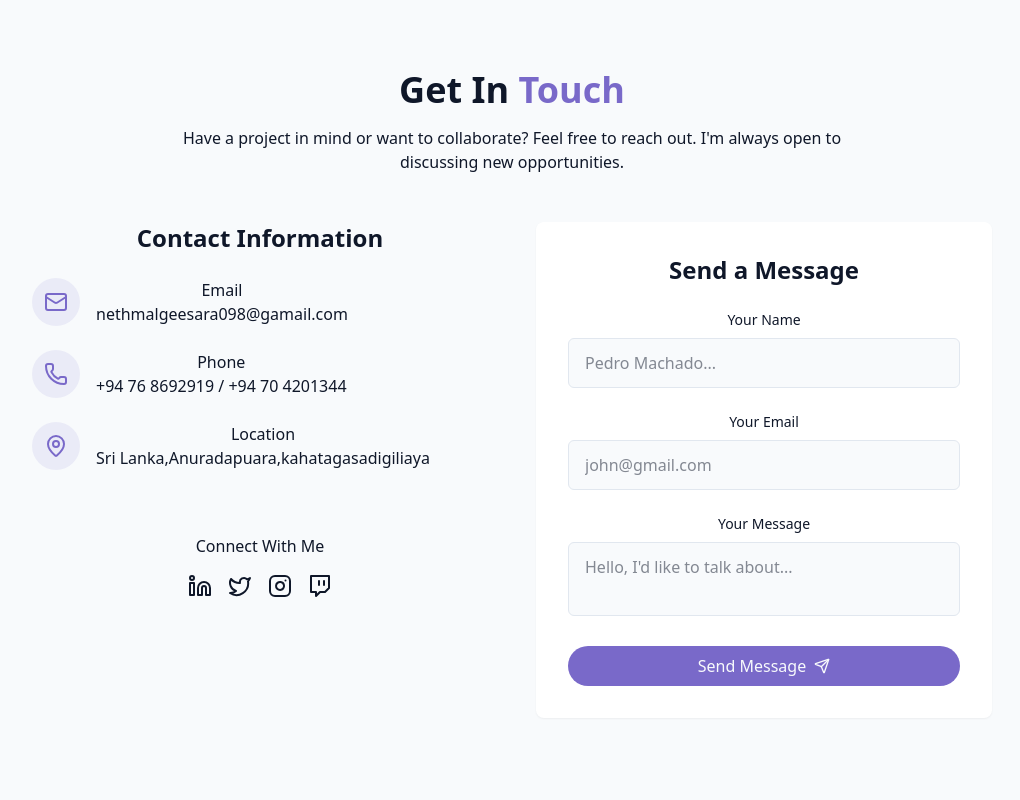
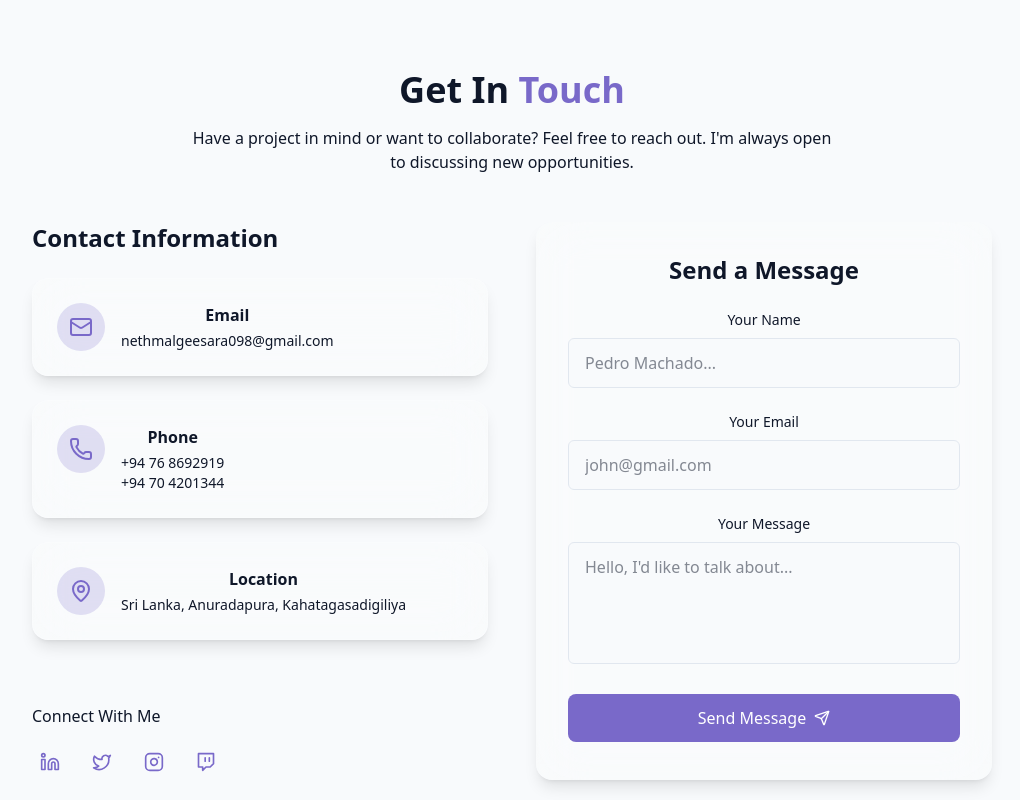
Before and after one commit to nethmalgeesaraux/Modern-Personal-Portfolio, a React (Vite) app: page / in a window 1280 px wide. Shown: the part 3960-4760 px from the top of the page, without its empty margins (128-1148 px from the left). Built offline with nearby package versions, Linux system fonts and the light colour scheme.

Commit message:
contact update

```diff
--- a/src/assets/components/ContactSection.jsx
+++ b/src/assets/components/ContactSection.jsx
@@ -18,7 +18,6 @@ export const ContactSection = () => {
 
   const handleSubmit = (e) => {
     e.preventDefault();
-
     setIsSubmitting(true);
 
     setTimeout(() => {
@@ -29,99 +28,128 @@ export const ContactSection = () => {
       setIsSubmitting(false);
     }, 1500);
   };
+
   return (
-    <section id="contact" className="py-24 px-4 relative bg-secondary/30">
+    <section id="contact" className="py-12 md:py-24 px-4 relative bg-secondary/20">
       <div className="container mx-auto max-w-5xl">
-        <h2 className="text-3xl md:text-4xl font-bold mb-4 text-center">
-          Get In <span className="text-primary"> Touch</span>
+        <h2 className="text-2xl md:text-4xl font-bold mb-4 text-center">
+          Get In <span className="text-primary">Touch</span>
         </h2>
-
-        <p className="text-center text-muted-foreground mb-12 max-w-2xl mx-auto">
+        <p className="text-center text-muted-foreground mb-8 md:mb-12 max-w-2xl mx-auto px-4">
           Have a project in mind or want to collaborate? Feel free to reach out.
           I'm always open to discussing new opportunities.
         </p>
 
-        <div className="grid grid-cols-1 md:grid-cols-2 gap-12">
-          <div className="space-y-8">
-            <h3 className="text-2xl font-semibold mb-6">
-              {" "}
+        <div className="grid grid-cols-1 lg:grid-cols-2 gap-8 md:gap-12">
+          {/* Contact Info */}
+          <div className="space-y-6 md:space-y-8">
+            <h3 className="text-xl md:text-2xl font-semibold mb-6 text-center lg:text-left">
               Contact Information
             </h3>
 
-            <div className="space-y-6 justify-center">
-              <div className="flex items-start space-x-4">
-                <div className="p-3 rounded-full bg-primary/10">
-                  <Mail className="h-6 w-6 text-primary" />{" "}
+            <div className="grid grid-cols-1 sm:grid-cols-2 lg:grid-cols-1 gap-4 md:gap-6">
+              {/* Email */}
+              <div className="flex items-start space-x-4 p-4 md:p-6 rounded-xl md:rounded-2xl bg-white/20 dark:bg-black/20 backdrop-blur-xl border border-white/20 shadow-lg hover:scale-[1.02] transition-transform duration-300">
+                <div className="p-2 md:p-3 rounded-full bg-primary/20 flex-shrink-0">
+                  <Mail className="h-5 w-5 md:h-6 md:w-6 text-primary" />
                 </div>
-                <div>
-                  <h4 className="font-medium"> Email</h4>
+                <div className="flex flex-col min-w-0">
+                  <h4 className="font-semibold text-foreground mb-1 text-sm md:text-base">Email</h4>
                   <a
-                    href="mailto:hello@gmail.com"
-                    className="text-muted-foreground hover:text-primary transition-colors"
+                    href="mailto:nethmalgeesara098@gmail.com"
+                    className="text-muted-foreground hover:text-primary transition-colors text-xs md:text-sm break-all"
                   >
-                    nethmalgeesara098@gamail.com
+                    nethmalgeesara098@gmail.com
                   </a>
                 </div>
               </div>
-              <div className="flex items-start space-x-4">
-                <div className="p-3 rounded-full bg-primary/10">
-                  <Phone className="h-6 w-6 text-primary" />{" "}
+
+              {/* Phone */}
+              <div className="flex items-start space-x-4 p-4 md:p-6 rounded-xl md:rounded-2xl bg-white/20 dark:bg-black/20 backdrop-blur-xl border border-white/20 shadow-lg hover:scale-[1.02] transition-transform duration-300">
+                <div className="p-2 md:p-3 rounded-full bg-primary/20 flex-shrink-0">
+                  <Phone className="h-5 w-5 md:h-6 md:w-6 text-primary" />
                 </div>
-                <div>
-                  <h4 className="font-medium"> Phone</h4>
+                <div className="flex flex-col min-w-0">
+                  <h4 className="font-semibold text-foreground mb-1 text-sm md:text-base">Phone</h4>
                   <a
-                    href="tel:+11234567890"
-                    className="text-muted-foreground hover:text-primary transition-colors"
+                    href="tel:+94768692919"
+                    className="text-muted-foreground hover:text-primary transition-colors text-xs md:text-sm"
                   >
-                    +94 76 8692919 / +94 70 4201344
+                    +94 76 8692919
+                  </a>
+                  <a
+                    href="tel:+94704201344"
+                    className="text-muted-foreground hover:text-primary transition-colors text-xs md:text-sm"
+                  >
+                    +94 70 4201344
                   </a>
                 </div>
               </div>
-              <div className="flex items-start space-x-4">
-                <div className="p-3 rounded-full bg-primary/10">
-                  <MapPin className="h-6 w-6 text-primary" />{" "}
+
+              {/* Location */}
+              <div className="flex items-start space-x-4 p-4 md:p-6 rounded-xl md:rounded-2xl bg-white/20 dark:bg-black/20 backdrop-blur-xl border border-white/20 shadow-lg hover:scale-[1.02] transition-transform duration-300 sm:col-span-2 lg:col-span-1">
+                <div className="p-2 md:p-3 rounded-full bg-primary/20 flex-shrink-0">
+                  <MapPin className="h-5 w-5 md:h-6 md:w-6 text-primary" />
                 </div>
-                <div>
-                  <h4 className="font-medium"> Location</h4>
-                  <a className="text-muted-foreground hover:text-primary transition-colors">
-                    Sri Lanka,Anuradapuara,kahatagasadigiliaya
-                  </a>
+                <div className="flex flex-col min-w-0">
+                  <h4 className="font-semibold text-foreground mb-1 text-sm md:text-base">Location</h4>
+                  <p className="text-muted-foreground text-xs md:text-sm">
+                    Sri Lanka, Anuradapura, Kahatagasadigiliya
+                  </p>
                 </div>
               </div>
             </div>
 
-            <div className="pt-8">
-              <h4 className="font-medium mb-4"> Connect With Me</h4>
-              <div className="flex space-x-4 justify-center">
-                <a href="https://www.linkedin.com/in/nethmal-geesara-473962351/?lipi=urn%3Ali%3Apage%3Ad_flagship3_profile_view_base_contact_details%3BICcaAYLTTdyXYi79Z2ZxvQ%3D%3D" target="_blank">
-                  <Linkedin />
+            {/* Social Links */}
+            <div className="pt-6 md:pt-8">
+              <h4 className="font-medium mb-4 text-center lg:text-left">Connect With Me</h4>
+              <div className="flex space-x-3 md:space-x-4 justify-center lg:justify-start">
+                <a
+                  href="https://www.linkedin.com/in/nethmal-geesara-473962351/"
+                  target="_blank"
+                  rel="noopener noreferrer"
+                  className="p-2 rounded-full bg-white/10 hover:bg-primary/20 transition-colors"
+                  aria-label="LinkedIn"
+                >
+                  <Linkedin className="h-4 w-4 md:h-5 md:w-5 text-primary" />
                 </a>
-                <a href="#" target="_blank">
-                  <Twitter />
+                <a
+                  href="#"
+                  target="_blank"
+                  rel="noopener noreferrer"
+                  className="p-2 rounded-full bg-white/10 hover:bg-primary/20 transition-colors"
+                  aria-label="Twitter"
+                >
+                  <Twitter className="h-4 w-4 md:h-5 md:w-5 text-primary" />
                 </a>
-                <a href="https://www.instagram.com/nethmalg?igsh=MWw3dzhzbTNndTB1dg%3D%3D&utm_source=qr" target="_blank">
-                  <Instagram />
+                <a
+                  href="https://www.instagram.com/nethmalg/"
+                  target="_blank"
+                  rel="noopener noreferrer"
+                  className="p-2 rounded-full bg-white/10 hover:bg-primary/20 transition-colors"
+                  aria-label="Instagram"
+                >
+                  <Instagram className="h-4 w-4 md:h-5 md:w-5 text-primary" />
                 </a>
-                <a href="#" target="_blank">
-                  <Twitch />
+                <a
+                  href="#"
+                  target="_blank"
+                  rel="noopener noreferrer"
+                  className="p-2 rounded-full bg-white/10 hover:bg-primary/20 transition-colors"
+                  aria-label="Twitch"
+                >
+                  <Twitch className="h-4 w-4 md:h-5 md:w-5 text-primary" />
                 </a>
               </div>
             </div>
           </div>
 
-          <div
-            className="bg-card p-8 rounded-lg shadow-xs"
-            onSubmit={handleSubmit}
-          >
-            <h3 className="text-2xl font-semibold mb-6"> Send a Message</h3>
-
-            <form className="space-y-6">
+          {/* Contact Form */}
+          <div className="bg-white/20 dark:bg-black/20 backdrop-blur-xl p-6 md:p-8 rounded-xl md:rounded-2xl shadow-lg">
+            <h3 className="text-xl md:text-2xl font-semibold mb-6">Send a Message</h3>
+            <form className="space-y-4 md:space-y-6" onSubmit={handleSubmit}>
               <div>
-                <label
-                  htmlFor="name"
-                  className="block text-sm font-medium mb-2"
-                >
-                  {" "}
+                <label htmlFor="name" className="block text-sm font-medium mb-2">
                   Your Name
                 </label>
                 <input
@@ -129,17 +157,13 @@ export const ContactSection = () => {
                   id="name"
                   name="name"
                   required
-                  className="w-full px-4 py-3 rounded-md border border-input bg-background focus:outline-hidden foucs:ring-2 focus:ring-primary"
+                  className="w-full px-4 py-2 md:py-3 rounded-lg md:rounded-md border border-input bg-background focus:outline-none focus:ring-2 focus:ring-primary text-sm md:text-base"
                   placeholder="Pedro Machado..."
                 />
               </div>
 
               <div>
-                <label
-                  htmlFor="email"
-                  className="block text-sm font-medium mb-2"
-                >
-                  {" "}
+                <label htmlFor="email" className="block text-sm font-medium mb-2">
                   Your Email
                 </label>
                 <input
@@ -147,24 +171,21 @@ export const ContactSection = () => {
                   id="email"
                   name="email"
                   required
-                  className="w-full px-4 py-3 rounded-md border border-input bg-background focus:outline-hidden foucs:ring-2 focus:ring-primary"
+                  className="w-full px-4 py-2 md:py-3 rounded-lg md:rounded-md border border-input bg-background focus:outline-none focus:ring-2 focus:ring-primary text-sm md:text-base"
                   placeholder="john@gmail.com"
                 />
               </div>
 
               <div>
-                <label
-                  htmlFor="message"
-                  className="block text-sm font-medium mb-2"
-                >
-                  {" "}
+                <label htmlFor="message" className="block text-sm font-medium mb-2">
                   Your Message
                 </label>
                 <textarea
                   id="message"
                   name="message"
                   required
-                  className="w-full px-4 py-3 rounded-md border border-input bg-background focus:outline-hidden foucs:ring-2 focus:ring-primary resize-none"
+                  rows={4}
+                  className="w-full px-4 py-2 md:py-3 rounded-lg md:rounded-md border border-input bg-background focus:outline-none focus:ring-2 focus:ring-primary resize-none text-sm md:text-base"
                   placeholder="Hello, I'd like to talk about..."
                 />
               </div>
@@ -173,11 +194,11 @@ export const ContactSection = () => {
                 type="submit"
                 disabled={isSubmitting}
                 className={cn(
-                  "cosmic-button w-full flex items-center justify-center gap-2"
+                  "cosmic-button w-full flex items-center justify-center gap-2 bg-primary text-white hover:bg-primary/90 transition-all py-3 rounded-lg font-medium text-sm md:text-base"
                 )}
               >
                 {isSubmitting ? "Sending..." : "Send Message"}
-                <Send size={16} />
+                <Send size={14} className="md:size-[16px]" />
               </button>
             </form>
           </div>
```
